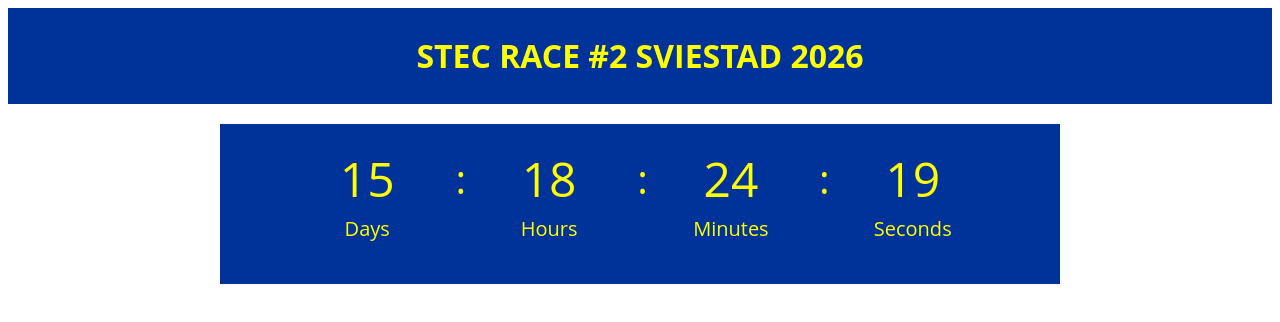
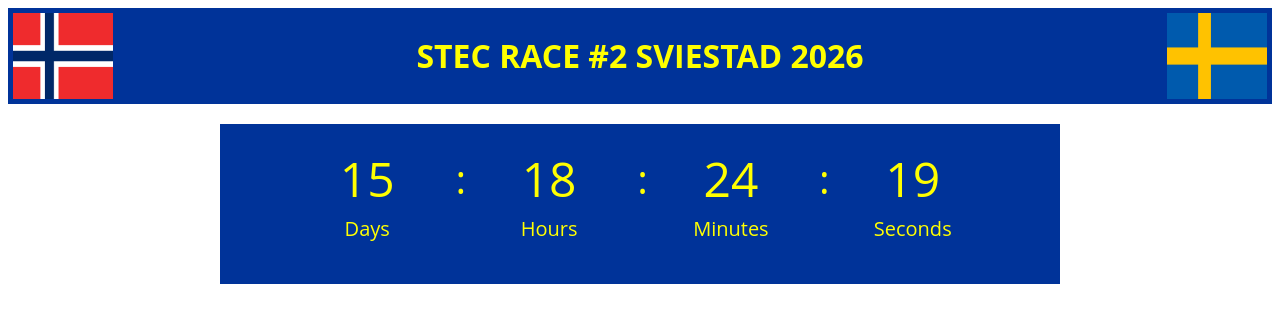
Before and after one commit to Githeo99/Stec-Timer, a plain HTML site: page index.html in a window 1280 px wide. Drawn offline with Linux system fonts and the light colour scheme.

Commit message:
Added caption flags

```diff
--- a/index.html
+++ b/index.html
@@ -16,7 +16,10 @@
 
             div#timer_caption {
 
+                display: flex;
+                justify-content: space-between;
                 padding: 2.5%;
+                max-width: 100%;
 
             }
 
@@ -134,7 +137,9 @@
 
     <body>
         <div id="timer_caption">
+            <img src="Assets/Img/openclipart-vectors-norway-162381_640.png" width="100" height="auto" />
             <h1>STEC RACE #2 SVIESTAD 2026</h1>
+            <img src="Assets/Img/openclipart-vectors-sweden-154401_640 (1).png" width="100" height="auto" />
         </div>
 
         <div id="timer_container">
```
Also changed, not shown: Assets/Img/openclipart-vectors-norway-162381_640.png (added), Assets/Img/openclipart-vectors-sweden-154401_640 (1).png (added).
